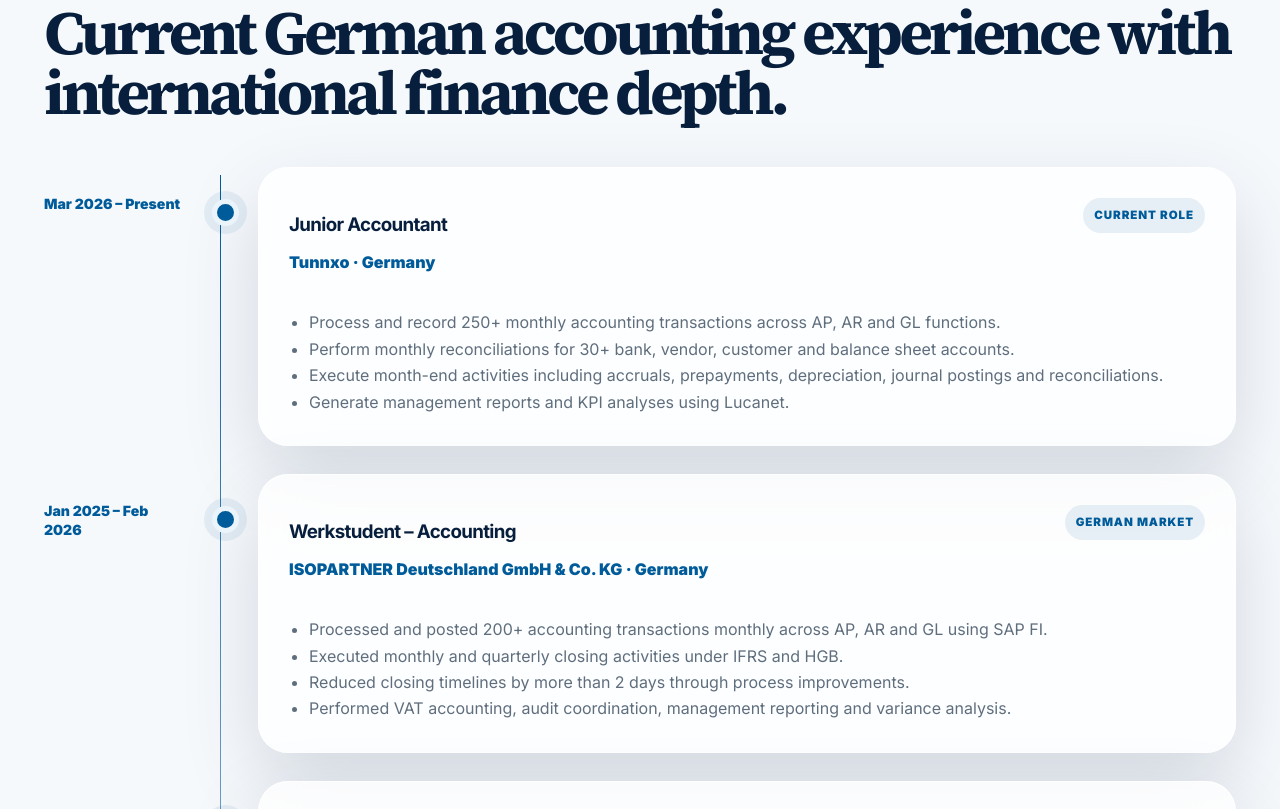
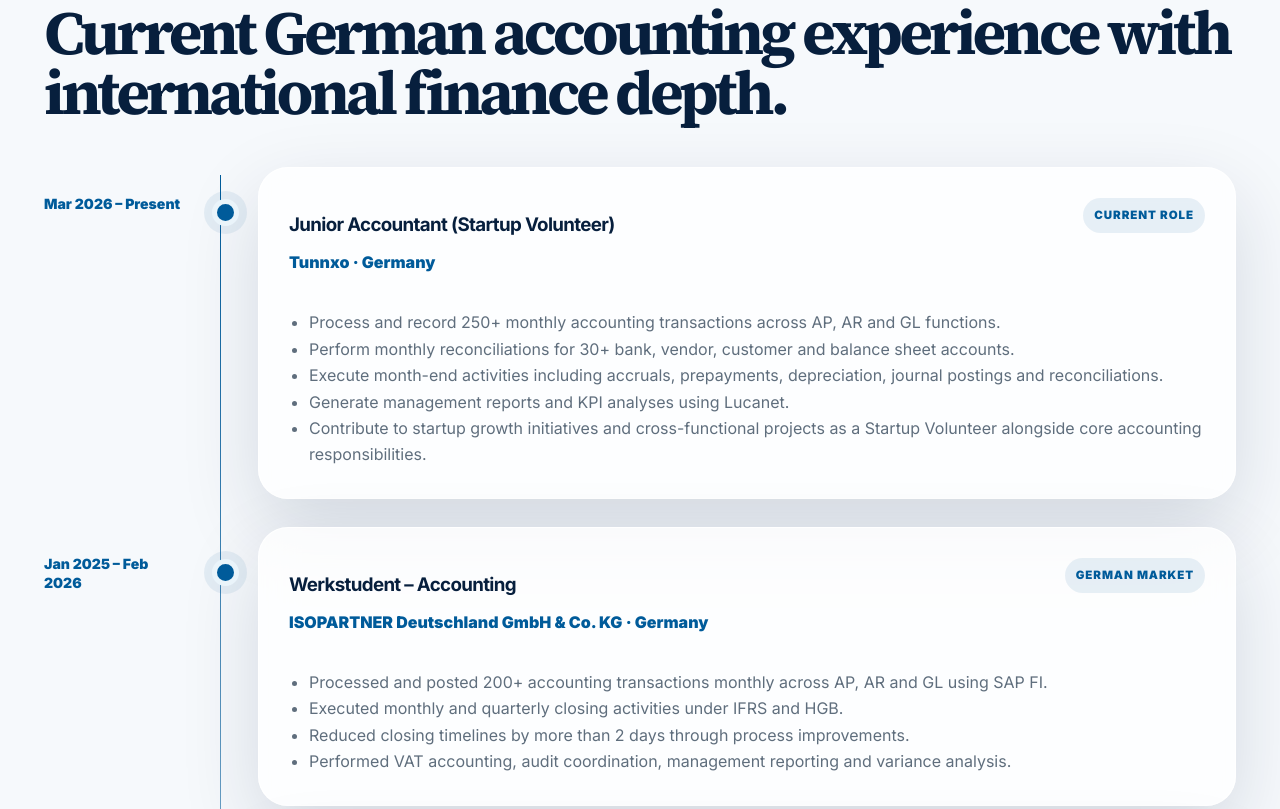
Before and after one commit to sushantvashisht05/financial-accountant-germany, a plain HTML site: page index.html in a window 1280 px wide. Shown: the part 2787-3596 px from the top of the page. Drawn offline with Linux system fonts and the light colour scheme.

Commit message:
Add files via upload

```diff
--- a/index.html
+++ b/index.html
@@ -78,7 +78,7 @@
     <section id="experience" class="section-shell reveal">
       <p class="eyebrow">Professional Experience</p><h2 class="section-title">Current German accounting experience with international finance depth.</h2>
       <div class="timeline">
-        <article class="timeline-item"><div class="timeline-date">Mar 2026 – Present</div><div class="timeline-card"><div class="role-header"><div><h3>Junior Accountant</h3><p class="company">Tunnxo · Germany</p></div><span class="role-tag">Current Role</span></div><ul><li>Process and record 250+ monthly accounting transactions across AP, AR and GL functions.</li><li>Perform monthly reconciliations for 30+ bank, vendor, customer and balance sheet accounts.</li><li>Execute month-end activities including accruals, prepayments, depreciation, journal postings and reconciliations.</li><li>Generate management reports and KPI analyses using Lucanet.</li></ul></div></article>
+        <article class="timeline-item"><div class="timeline-date">Mar 2026 – Present</div><div class="timeline-card"><div class="role-header"><div><h3>Junior Accountant (Startup Volunteer)</h3><p class="company">Tunnxo · Germany</p></div><span class="role-tag">Current Role</span></div><ul><li>Process and record 250+ monthly accounting transactions across AP, AR and GL functions.</li><li>Perform monthly reconciliations for 30+ bank, vendor, customer and balance sheet accounts.</li><li>Execute month-end activities including accruals, prepayments, depreciation, journal postings and reconciliations.</li><li>Generate management reports and KPI analyses using Lucanet.</li><li>Contribute to startup growth initiatives and cross-functional projects as a Startup Volunteer alongside core accounting responsibilities.</li></ul></div></article>
         <article class="timeline-item"><div class="timeline-date">Jan 2025 – Feb 2026</div><div class="timeline-card"><div class="role-header"><div><h3>Werkstudent – Accounting</h3><p class="company">ISOPARTNER Deutschland GmbH & Co. KG · Germany</p></div><span class="role-tag">German Market</span></div><ul><li>Processed and posted 200+ accounting transactions monthly across AP, AR and GL using SAP FI.</li><li>Executed monthly and quarterly closing activities under IFRS and HGB.</li><li>Reduced closing timelines by more than 2 days through process improvements.</li><li>Performed VAT accounting, audit coordination, management reporting and variance analysis.</li></ul></div></article>
         <article class="timeline-item"><div class="timeline-date">Jan 2023 – Feb 2024</div><div class="timeline-card"><div class="role-header"><div><h3>Finance Associate / Account Manager</h3><p class="company">Andre Infra Projects Pvt. Ltd. · India</p></div><span class="role-tag">Reporting</span></div><ul><li>Prepared financial statements, budgets, forecasts and management reports for projects exceeding €1 million.</li><li>Managed and reconciled 50+ General Ledger accounts using SAP FI/CO and SAP S/4HANA.</li><li>Improved collection efficiency by approximately 10% and accelerated annual closing activities.</li><li>Served as primary accounting contact for audit requirements.</li></ul></div></article>
         <article class="timeline-item"><div class="timeline-date">Oct 2021 – Nov 2022</div><div class="timeline-card"><div class="role-header"><div><h3>Accountant</h3><p class="company">Amrit Plastronics Pvt. Ltd. · India</p></div><span class="role-tag">AP / AR</span></div><ul><li>Managed AP and AR processes involving 150+ invoices monthly.</li><li>Maintained and reconciled 50+ General Ledger accounts using NetSuite and DATEV.</li><li>Performed bank reconciliations, journal entries, month-end accounting and audit preparation.</li></ul></div></article>
```
Also changed, not shown: 2 other files.
